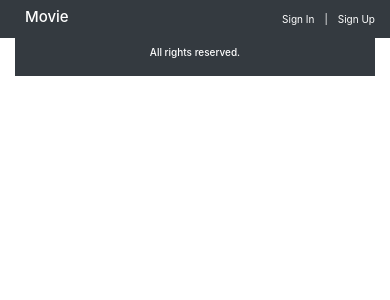
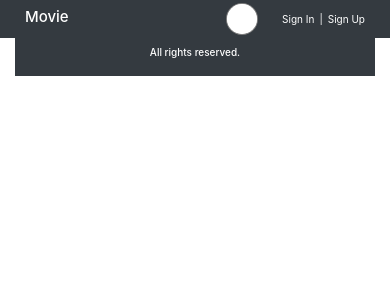
Before and after one commit to LI-XE/TMDB_API_python_django, a Django app: template Movie_Project/movieAPP/templates/message.html in a window 390 px wide. Shown: the top 300 px of the page. Run offline with Django 3.2, Linux system fonts and the light colour scheme; the template is opened without the code that fills it: most values are stand-ins (such as "Sample title", 1, 10 or a date in 2020); some libraries are stand-ins or nearby versions.

Commit message:
updated css javascript

```diff
--- a/Movie_Project/movieAPP/static/main.js
+++ b/Movie_Project/movieAPP/static/main.js
@@ -41,11 +41,12 @@ function loadmorePost(current_page) {
   });
 }
 
+// user dropdown lists
 const loggedinUser = document.getElementById("loggedin-user");
-
+const lists = document.querySelector(".ul-contents");
 loggedinUser.addEventListener("click", () => {
   console.log("Your ajax is working");
-  $(".ul-contents").toggle();
+  lists.classList.toggle("active");
 });
 
 //  edit profile
--- a/Movie_Project/movieAPP/static/style.css
+++ b/Movie_Project/movieAPP/static/style.css
@@ -99,8 +99,62 @@ ul {
   align-items: center;
 }
 
+.nav-right {
+  display: flex;
+  justify-content: center;
+  align-items: center;
+  margin-right: 1em;
+}
+
 .mobile-screen {
   display: none;
+}
+
+.search {
+  position: relative;
+  width: 30rem;
+  height: 3rem;
+  border-radius: 3rem;
+  display: flex;
+  justify-content: space-between;
+  align-items: center;
+  background-color: white;
+  padding: 0 1em;
+  transition: 0.5s;
+  box-shadow: 0 0 0 0.1rem gray;
+  overflow: hidden;
+  margin-right: 2em;
+}
+
+.search button {
+  position: absolute;
+  top: 0;
+  right: 0;
+  width: 3rem;
+  height: 3rem;
+  display: flex;
+  justify-content: center;
+  align-items: center;
+  border: none;
+  border-radius: 3rem;
+  background-color: white;
+  font-size: 1.5rem;
+  color: rgb(229, 206, 5);
+  cursor: pointer;
+}
+
+.search input {
+  width: 100%;
+  height: 80%;
+  padding: 0.2em;
+  font-size: 1.5rem;
+  border: none;
+  border-bottom-left-radius: 2.5rem;
+  border-top-left-radius: 2.5rem;
+}
+
+.search input:focus {
+  outline: none;
 }
 
 .search_page {
@@ -254,6 +308,83 @@ ul {
 
 
 @media only screen and (max-width: 1023px){
+  .nav-right {
+    width: 50rem;
+    display: flex;
+    justify-content: flex-end;
+    align-items: center;
+  }
+  .search {
+    position: relative;
+    width: 3rem;
+    height: 3rem;
+    border-radius: 3rem;
+    display: flex;
+    justify-content: space-between;
+    align-items: center;
+    background-color: white;
+    padding: 0 1em;
+    transition: 0.5s;
+    box-shadow: 0 0 0 0.1rem gray;
+    overflow: hidden;
+  }
+
+  .mobile-screen {
+    z-index: 1;
+  }
+
+  .search:hover {
+    width: 100%;
+    z-index: 999;
+  }
+
+  .search:focus-within {
+    width: 100%;
+    z-index: 999;
+  }
+
+  .search button {
+    position: absolute;
+    top: 0;
+    right: 0;
+    width: 3rem;
+    height: 3rem;
+    display: flex;
+    justify-content: center;
+    align-items: center;
+    border: none;
+    border-radius: 3rem;
+    background-color: white;
+    font-size: 1.5rem;
+    color: rgb(229, 206, 5);
+    cursor: pointer;
+  }
+
+  .search button:hover {
+    background-color: white;
+  }
+
+  .search button:focus {
+    outline: none;
+  }
+
+  .search input {
+    width: 100%;
+    height: 80%;
+    padding: 0.2em;
+    font-size: 1.5rem;
+    border: none;
+    border-bottom-left-radius: 2.5rem;
+    border-top-left-radius: 2.5rem;
+    background-color: white;
+  }
+
+  .search input:focus {
+    outline: none;
+    background-color: white;
+  }
+
+
   .full-screen {
     display: none;
   }
@@ -278,8 +409,14 @@ ul {
     display: flex;
     justify-content: flex-end;
     align-items: center;
+    z-index: 1;
   }
+
   .ul-contents {
+    display: none;
+  }
+
+  .ul-contents.active {
     position: absolute;
     right: 0;
     top: 3.8rem;
@@ -311,19 +448,19 @@ ul {
   padding: 5em 5em;
   background-color: #343a40;
   color: white;
-
+  font-size: 1.5rem;
 }
 
 .information h3 {
-  font-size: 1rem;
+  font-size: 1.5rem;
 }
 
 
 .profile_image {
-  width: 20rem;
-  height: 20rem;
+  width: 15rem;
+  height: 15rem;
   object-fit: cover;
-  border-radius: 10em;
+  border-radius: 15em;
   margin-bottom: 3em;
   box-shadow: inset 0 -3em 3em rgba(0, 0, 0, 0.1),
   0 0 0 2px rgb(255, 255, 255),
@@ -335,7 +472,6 @@ ul {
   flex-direction: column;
   justify-content: center;
   align-items: flex-start;
-  padding: auto;
 }
 
 .information ul li {
--- a/Movie_Project/movieAPP/templates/home.html
+++ b/Movie_Project/movieAPP/templates/home.html
@@ -22,15 +22,16 @@
       <a href="/" class="text-right my-1">
         <div class=" d-flex justify-content-center">
           <i class="fa-solid fa-film fa-2x mr-3"></i>
-          <h4>Movie</h4>
+          <h4 class="mr-4">Movie</h4>
         </div>
       </a>
+      <div class="nav-right">
+        <form class="search" action="/search" method="GET">
+          {% csrf_token %}
+          <input  name="q" type="text" placeholder="Search" aria-label="Search">
+          <button class="searchBtn" type="submit"><i class="fa fa-search"></i></button>
+        </form>
         <div class="full-screen">
-        <form class="form-inline my-2 my-lg-0 mr-5" action="/search" method="GET">
-          {% csrf_token %}
-          <input class="form-control mr-sm-2" name="q" type="text" placeholder="Search" aria-label="Search">
-          <button class="btn btn-outline-warning bg-light my-2 my-sm-0" type="submit"><i class="fa fa-search"></i></button>
-        </form>
           <a href="/favorite" class="text-right my-2 mr-5  ml-auto">
             <div class="d-flex justify-content-center align-items-center">
               <i class="fa-brands fa-gratipay mr-2"></i>Favorite Movies
@@ -42,7 +43,7 @@
           <a href="/logout" class="text-light">Signout</a>
           </div>
           {% else %}
-        <div class="d-flex justify-content-center align-items-center">
+          <div class="row center">
           <i class="fa-sharp fa-regular fa-circle-user mr-3 fa-1x"></i>
           <a href="/login" class="mr-3 login-btn">Sign In</a> | <a href="/register" class="ml-3">Sign Up</a>
           </div>
@@ -66,10 +67,11 @@
         </ul>
         {% else %}
           <div class="mobile-screen login-user">
-        <i class="fa-sharp fa-regular fa-circle-user mr-3 fa-1x"></i>
-        <a href="/login" class="mr-3 login-btn">Sign In</a> | <a href="/register" class="ml-3">Sign Up</a>
+          <i class="fa-sharp fa-regular fa-circle-user mr-2 fa-1x"></i>
+          <a href="/login" class="mr-2 login-btn">Sign In</a> | <a href="/register" class="ml-2">Sign Up</a>
           </div>
           {% endif %}
+      </div>
     </nav>
     {% endblock %}
     <div class="container">
--- a/Movie_Project/movieAPP/templates/profile.html
+++ b/Movie_Project/movieAPP/templates/profile.html
@@ -36,7 +36,8 @@
           <div class="row">
             <button type="button" class="btn btn-warning mt-3 mr-5" id="edit-profile-photo">Edit Profile Photo</button>
             <button type="button" class="btn btn-warning mt-3" id="edit-profile">Edit Profile Info</button>
-          </div></li>
+          </div>
+        </li>
         {% endif %}
       </ul>
     </div>
```
Lines whose indentation alone changed are shown as unchanged.
